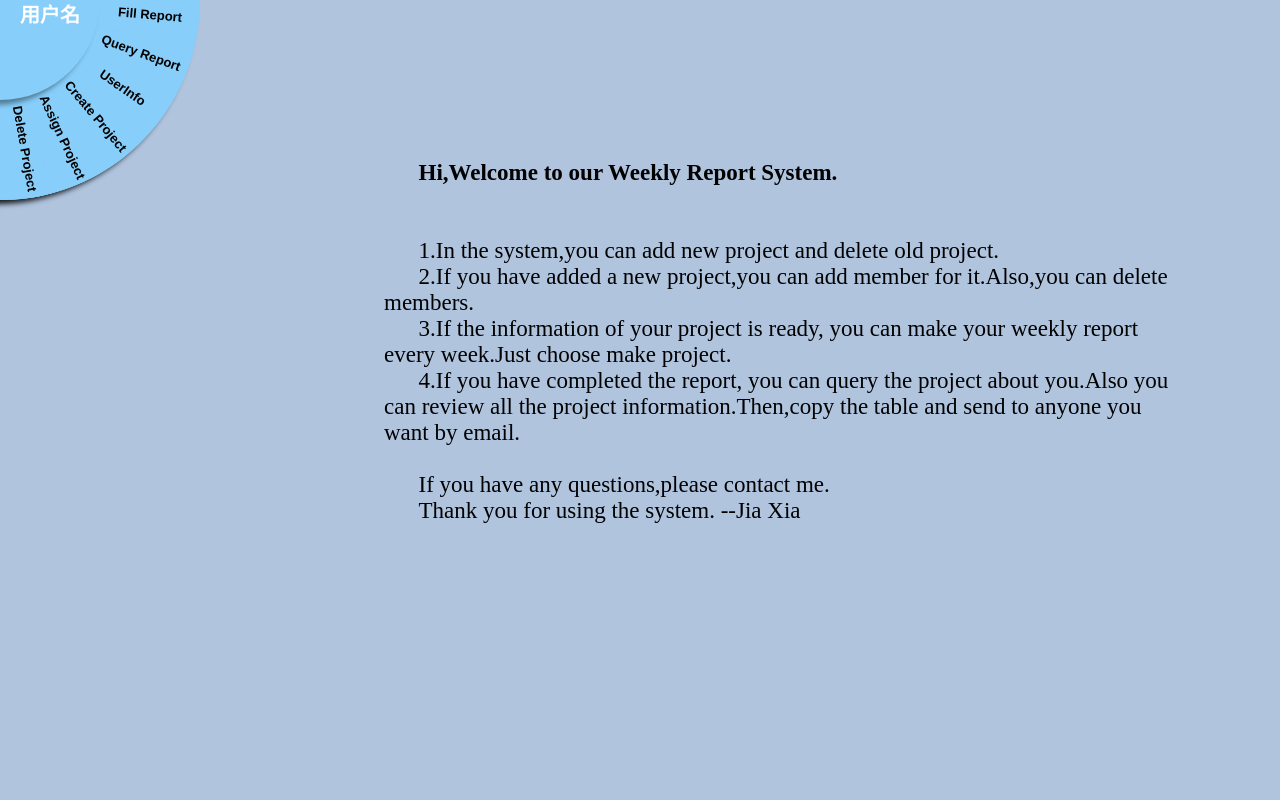
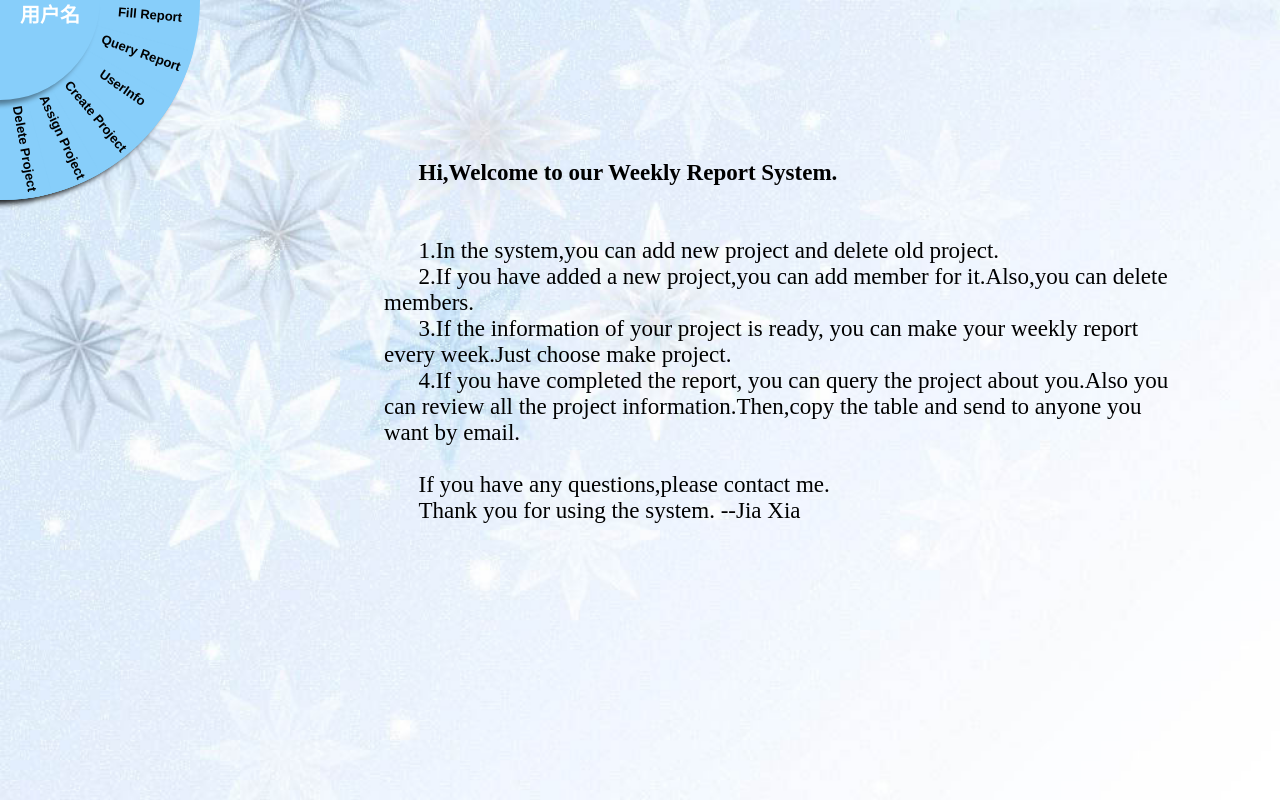
Before and after one commit to XX1019/MerkleReport, a plain HTML site: page Reportpush/function.html in a window 1280 px wide. Drawn offline with Linux system fonts and the light colour scheme; a script that the page names is missing.

Commit message:
function.css

```diff
--- a/Reportpush/css/function.css
+++ b/Reportpush/css/function.css
@@ -13,7 +13,10 @@ body {
 	height: 100%;
 	width: 100%;
 	background-color: lightsteelblue;
-
+	background-image: url(../img/bg.jpg);
+	-webkit-background-size: 100%;
+	background-size: 100%;
+	background-repeat: no-repeat;
 }
 /*body {
 	margin: 0px;
```
